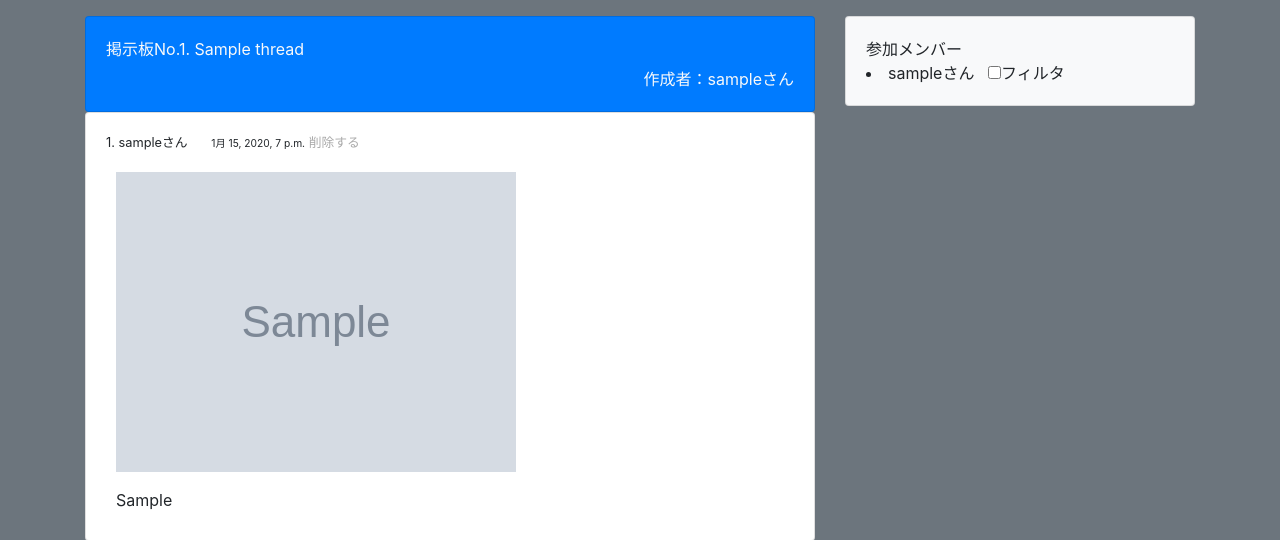
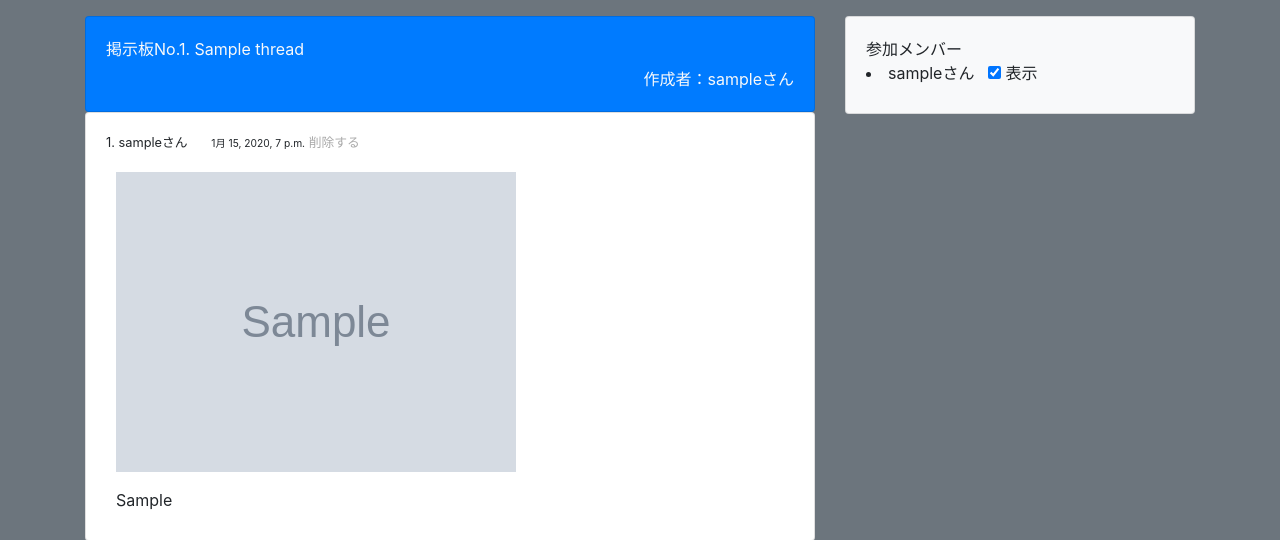
Before and after one commit to tevawolf/wgb, a Django app: a page that uses templates/base.html in a window 1280 px wide. Shown: the part 56-596 px from the top of the page. Run offline with Django 3.2, Linux system fonts and the light colour scheme; a user stored in the database is signed in; tables that the repository leaves empty hold one stand-in row (values such as "Sample post"); grey boxes marked "Sample" are stand-in pictures; some libraries are stand-ins or nearby versions.

Commit message:
見栄えを除けば完成？
アルファ版として公開してよいか

```diff
--- /dev/null
+++ b/static/css/wgb.css
@@ -0,0 +1,4 @@
+[class^="card member"] {
+  opacity:  1;
+  transition: 0.25s;
+}
--- a/static/js/wgb.js
+++ b/static/js/wgb.js
@@ -32,17 +32,14 @@
 }
 
 // フィルタリング
-function filtering(id) {
+function filtering() {
     // チェックした人だけ表示（複数選択可能）にしたい！！！
-    checked_list = $('[class=filter_member]');
-    alert(checked_list)
-
-    for(var chk in checked_list) {
-        alert(chk.prop('checked'));
-    }
-    if (checked) {
-        $("[class^='card member']").not("[class$='" + id + "']").css('display', 'None');
-    } else {
-        $("[class^='card member']").not("[class$='" + id + "']").css('display', 'block');
-    }
+    $('[class=filter_member]:checked').each(function() {
+        var member_id = $(this).val();
+        $("[class='card member" + member_id + "']").fadeIn(200);
+    });
+    $(':not([class=filter_member]:checked)').each(function() {
+        var member_id = $(this).val();
+        $("[class='card member" + member_id + "']").fadeOut(200);
+    });
 }
--- a/templates/base.html
+++ b/templates/base.html
@@ -5,6 +5,7 @@
     <meta name="viewport" content="width=device-width, initial-scale=1, shrink-to-fit=no">
     <title>WorewolfGameBBS</title>
     {% load static %}
+    <link rel="stylesheet" href="{% static 'css/wgb.css' %}" />
     <link rel="stylesheet" href="{% static 'jqueryui/css/jquery-ui.min.css' %}" />
     <link rel="stylesheet" href="{% static 'jqueryui/css/jquery-ui.structure.min.css' %}" />
     <link rel="stylesheet" href="{% static 'jqueryui/css/jquery-ui.theme.min.css' %}" />
--- a/templates/thread.html
+++ b/templates/thread.html
@@ -105,7 +105,8 @@
                     <span>{{member.member.display_name}}さん</span>
                 {% endif %}
                     &nbsp;
-                    <input type="checkbox" class="filter_member" onclick="filtering({{member.member.id}});"/>フィルタ
+                    <input type="checkbox" id="filter{{member.member.id}}" class="filter_member" value="{{member.member.id}}"
+                           onclick="filtering();" checked/>&nbsp;<label for="filter{{member.member.id}}">表示</label>
                 </li>
                 {% endfor %}
             </div>
```
